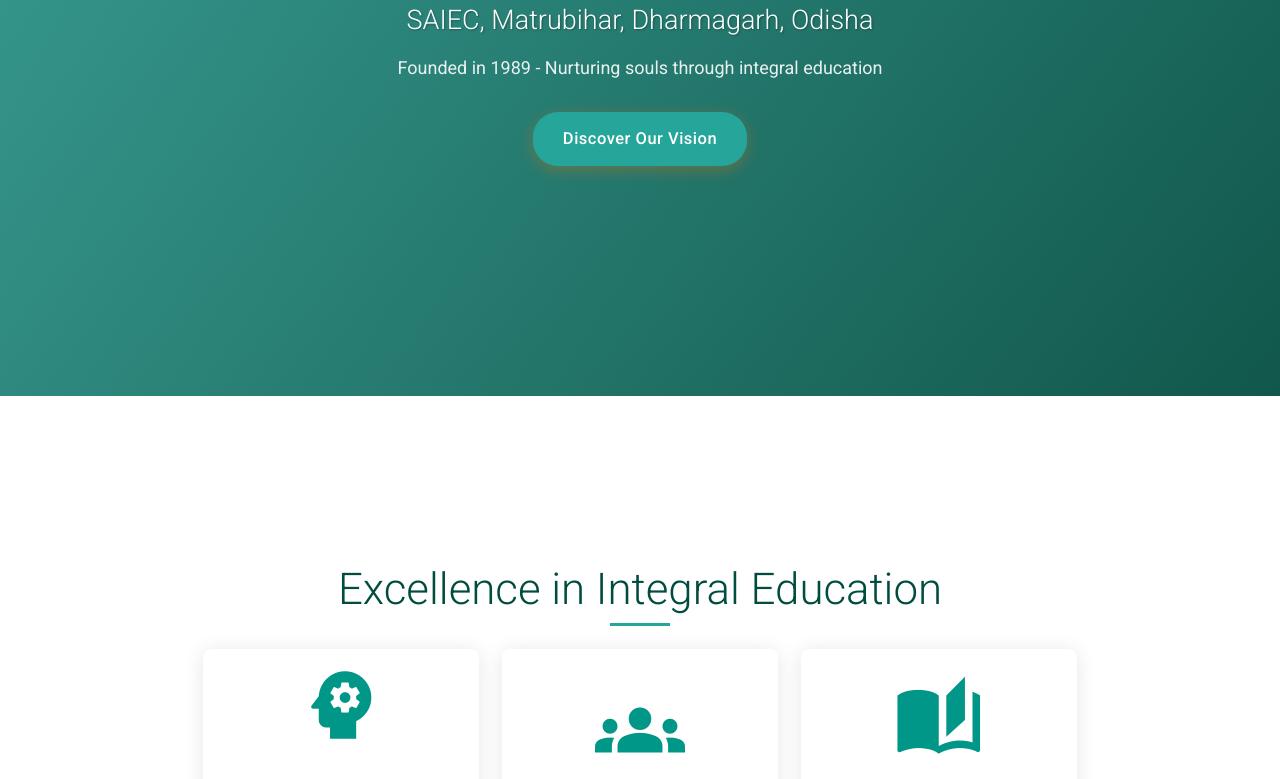
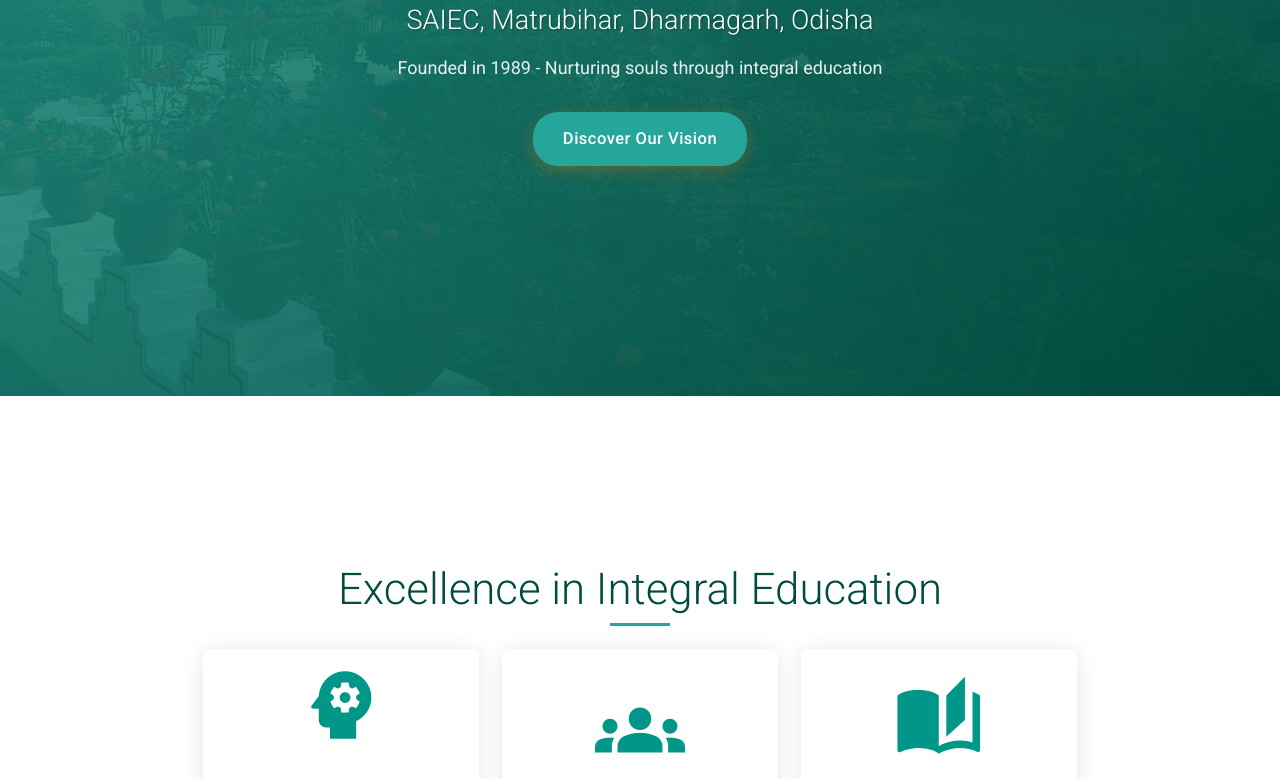
Before and after one commit to adityarajsahoowipro/saiec-website, a plain HTML site: page index.html in a window 1280 px wide. Shown: the part 404-1183 px from the top of the page. Drawn offline with nearby package versions, Linux system fonts and the light colour scheme.

Commit message:
Fix hero section background image path for deployment

```diff
--- a/styles.css
+++ b/styles.css
@@ -54,7 +54,7 @@ nav {
 .hero-section {
     height: 100vh;
     background: linear-gradient(rgba(0,0,0,0.5), rgba(0,0,0,0.3)),
-                url('School App Photos/School.jpg') center/cover;
+                url('images/School.jpg') center/cover;
     display: flex;
     align-items: center;
     justify-content: center;
```
